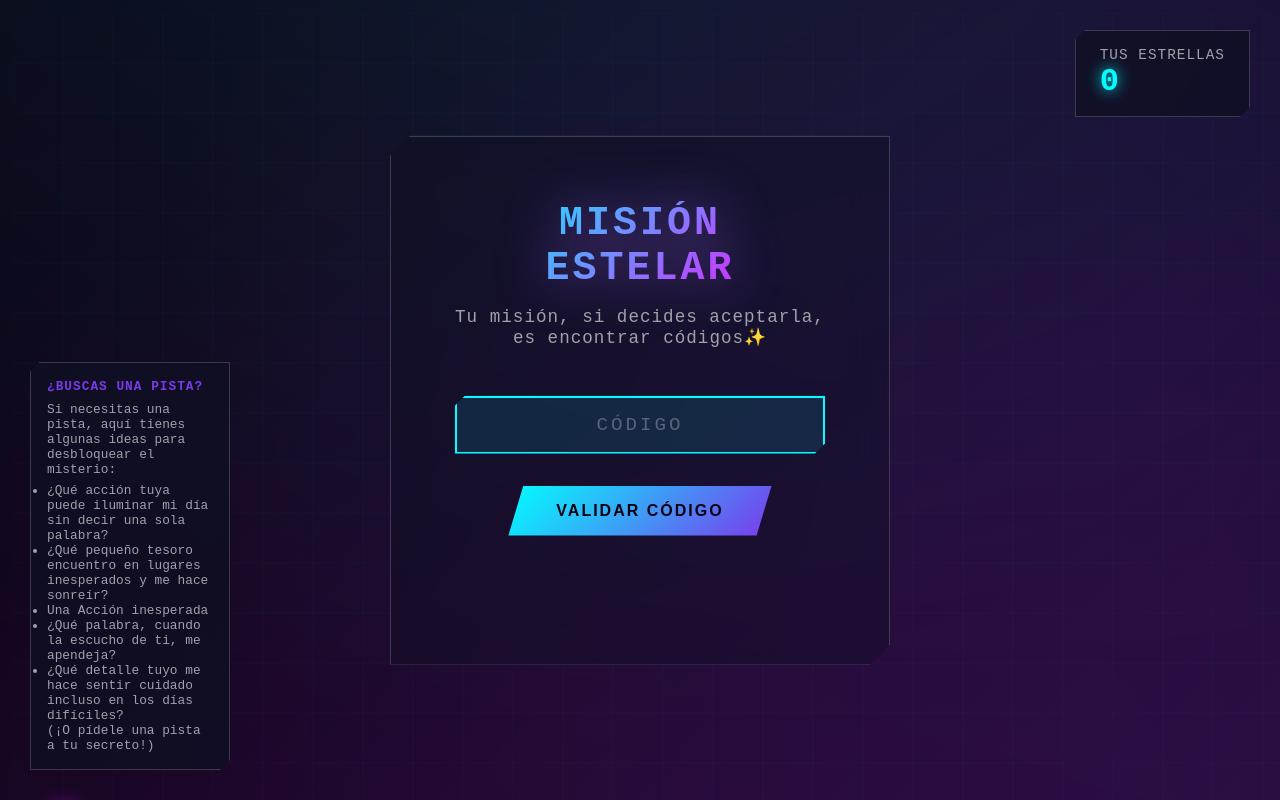
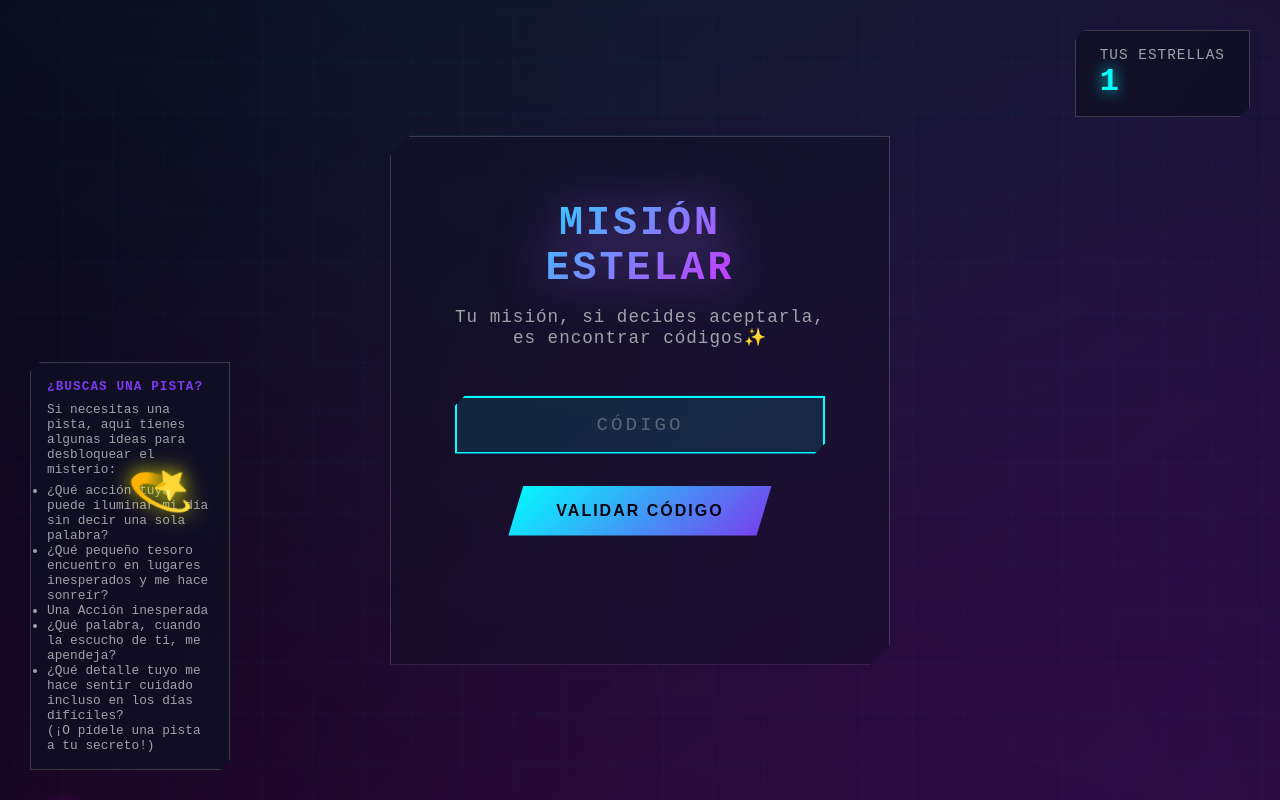
Before and after one commit to CristianLopezD/NexusFlow, a plain HTML site: page index.html in a window 1280 px wide. Drawn offline with Linux system fonts and the light colour scheme.

Commit message:
Actualizar index.html

```diff
--- a/index.html
+++ b/index.html
@@ -380,7 +380,7 @@
 
     <script>
 
-        let starComplete = 0;
+        let starComplete = 1;
 
         const validCodeHashes = [
             '3c3ed271cd258995038a3a85adb62b5df365629cc434a8a21491afed06ff0294',
```
